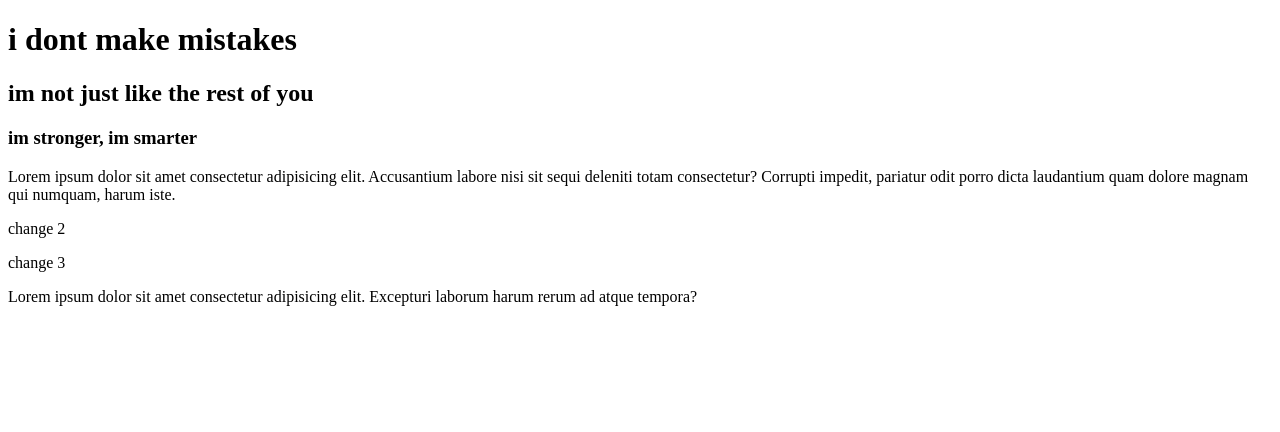
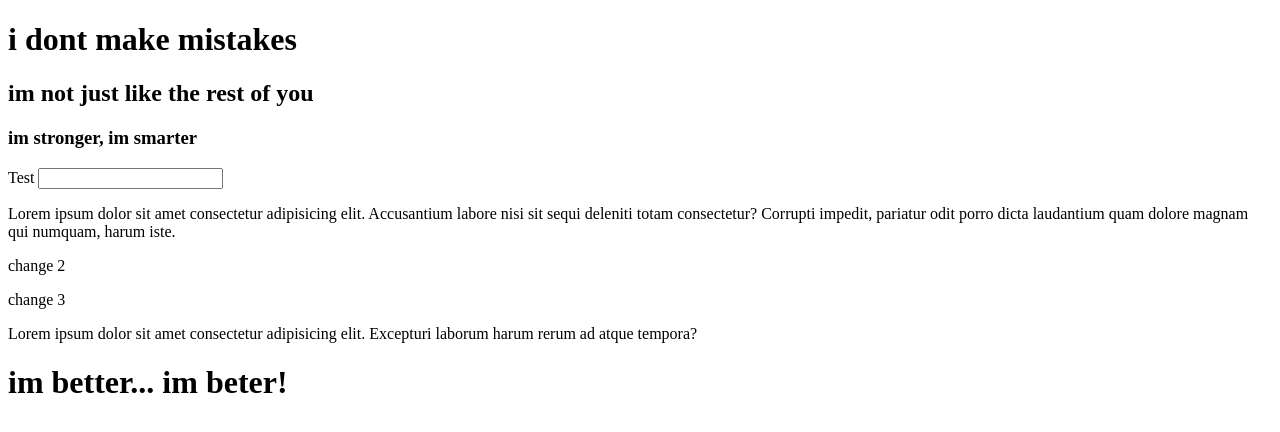
Before and after one commit to edibauer/git_tst, a plain HTML site: page index.html in a window 1280 px wide. Drawn offline with Linux system fonts and the light colour scheme.

Commit message:
Feat: Adding better and labels

```diff
--- a/index.html
+++ b/index.html
@@ -9,9 +9,12 @@
     <h1>i dont make mistakes</h1>
     <h2>im not just like the rest of you</h2>
     <h3>im stronger, im smarter</h3>
+    <label for="test">Test</label>
+    <input type="text">
     <p>Lorem ipsum dolor sit amet consectetur adipisicing elit. Accusantium labore nisi sit sequi deleniti totam consectetur? Corrupti impedit, pariatur odit porro dicta laudantium quam dolore magnam qui numquam, harum iste.</p>
     <p>change 2</p>
     <p>change 3</p>
     <p>Lorem ipsum dolor sit amet consectetur adipisicing elit. Excepturi laborum harum rerum ad atque tempora?</p>
+    <h1>im better... im beter!</h1>
 </body>
 </html>
```
